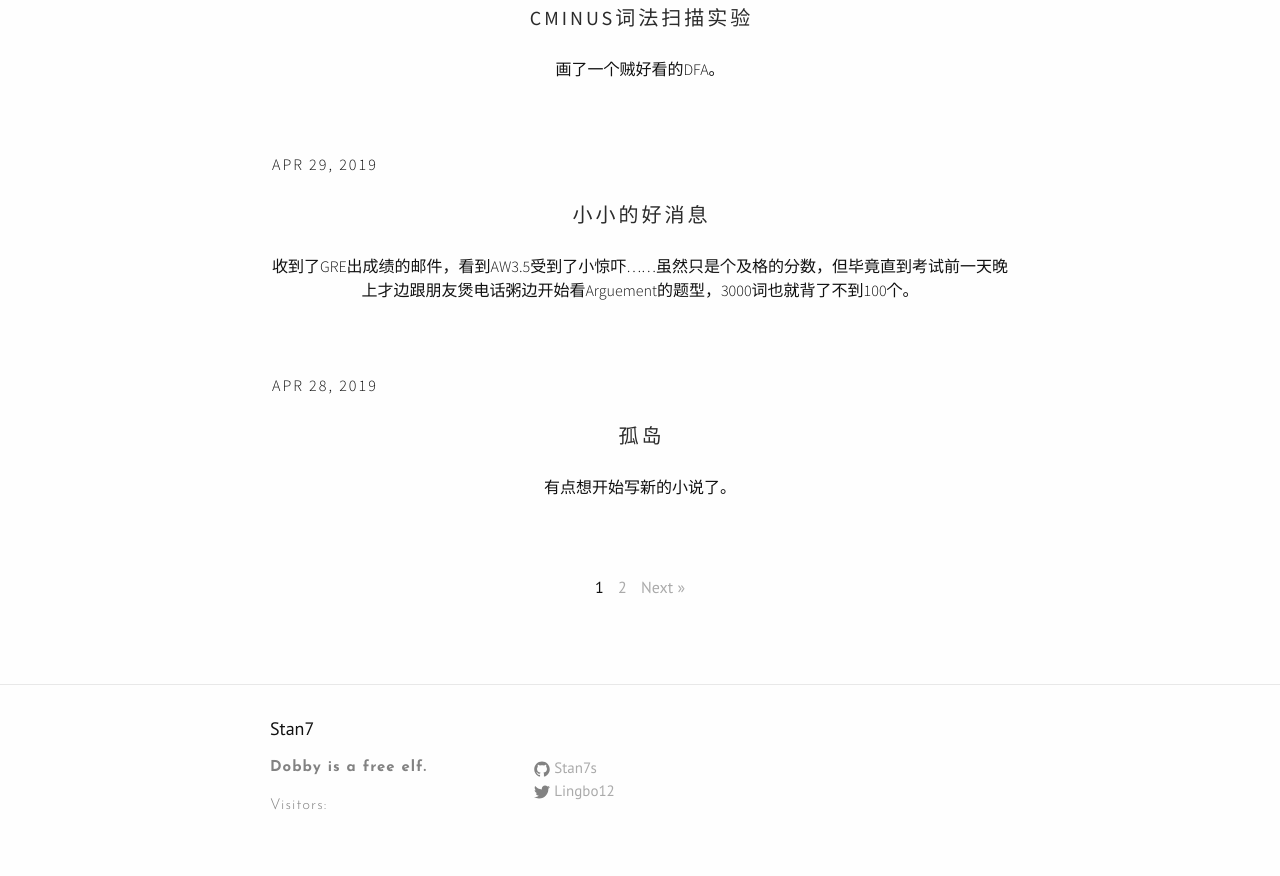
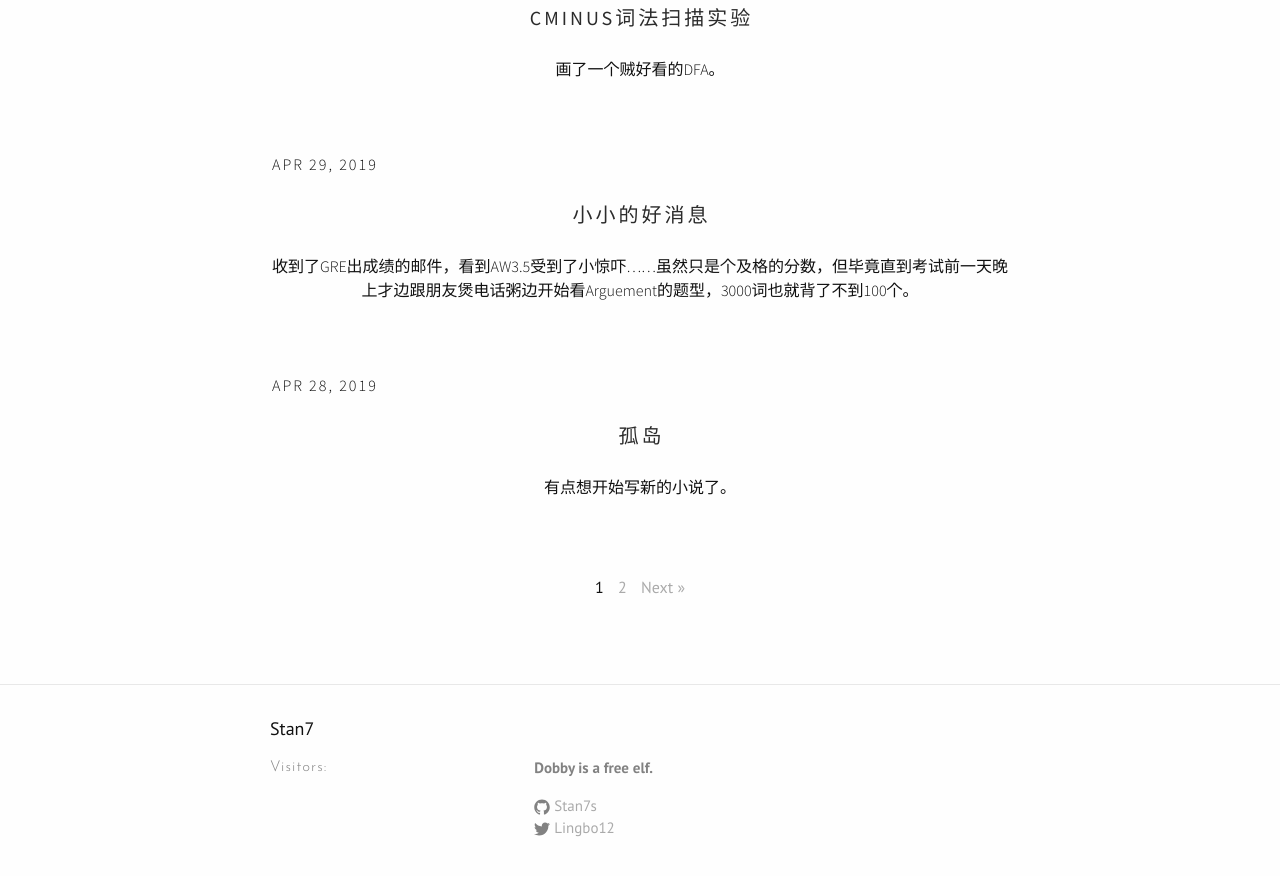
Before and after one commit to Stan7s/stan7s.github.io, a Jekyll site: the page built from index.html, in a window 1280 px wide and 900 px high, scrolled down 1127 px. Shown: the top 876 px of the window. Built offline with Jekyll 4.4.1, drawn with Linux system fonts in a browser that asks for light colours; nearby versions of some CDN libraries; the list of posts is cut into pages by our own code; comment, search, counter and statistics services are not loaded.

Commit message:
Update footer.html

```diff
--- a/_includes/footer.html
+++ b/_includes/footer.html
@@ -9,14 +9,15 @@
     <div class="footer-col-wrapper">
       <div class="footer-col footer-col-1">
         <ul class="contact-list footer-content">
-          <p><strong>{{ site.description }}</strong></p>
+
           <span id="busuanzi_container_site_uv">
             Visitors: <span id="busuanzi_value_site_uv"></span>
           </span>
         </ul>
       </div>
 
-      <div class="footer-col footer-col-4">
+      <div class="footer-col footer-col-3">
+        <p><strong>{{ site.description }}</strong></p>
         <ul class="social-media-list">
           {% if site.github_username %}
           <li>
```
